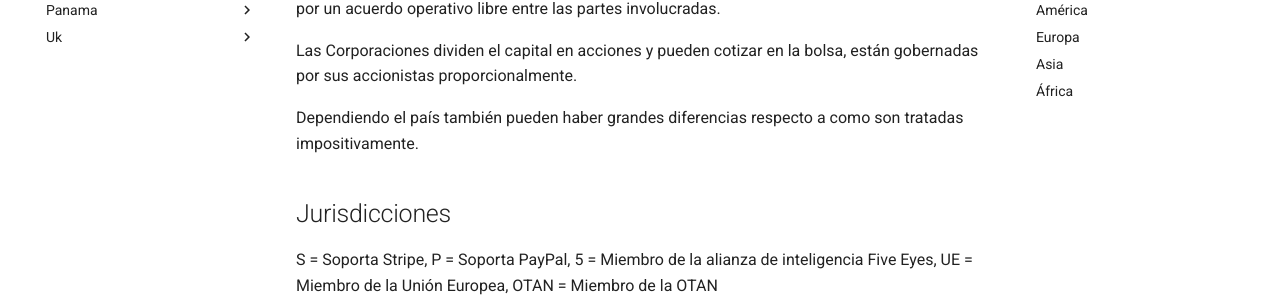
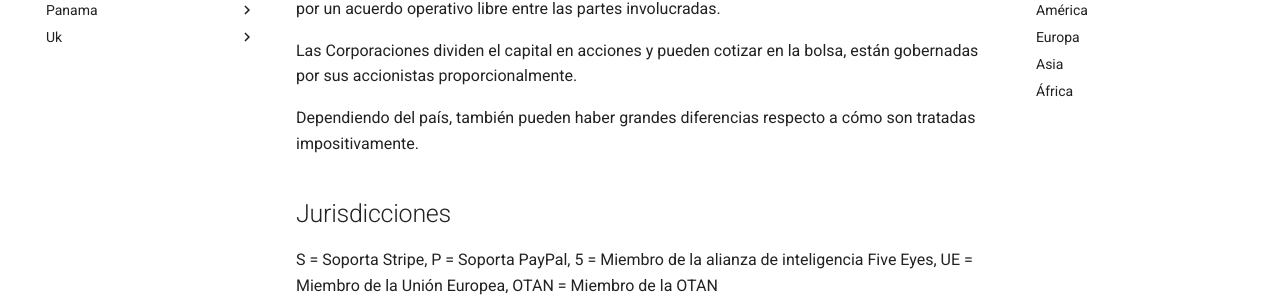
Before and after one commit to anomalouscode/wiki, an MkDocs documentation site: the page built from docs/empresas/index.md, in a window 1280 px wide and 900 px high, scrolled down 492 px. Shown: the part 152-452 px from the top of the window. Built offline with MkDocs 1.6.1 and Material for MkDocs 9.7.7, drawn with Linux system fonts in a browser that asks for light colours; comment, search, counter and statistics services are not loaded.

Commit message:
Update index.md

```diff
--- a/docs/empresas/index.md
+++ b/docs/empresas/index.md
@@ -17,7 +17,7 @@ Las LLC están sujetas a menores regulaciones, son más flexibles y simples, est
 
 Las Corporaciones dividen el capital en acciones y pueden cotizar en la bolsa, están gobernadas por sus accionistas proporcionalmente.
 
-Dependiendo el país también pueden haber grandes diferencias respecto a como son tratadas impositivamente.
+Dependiendo del país, también pueden haber grandes diferencias respecto a cómo son tratadas impositivamente.
 
 ## Jurisdicciones
 
```
